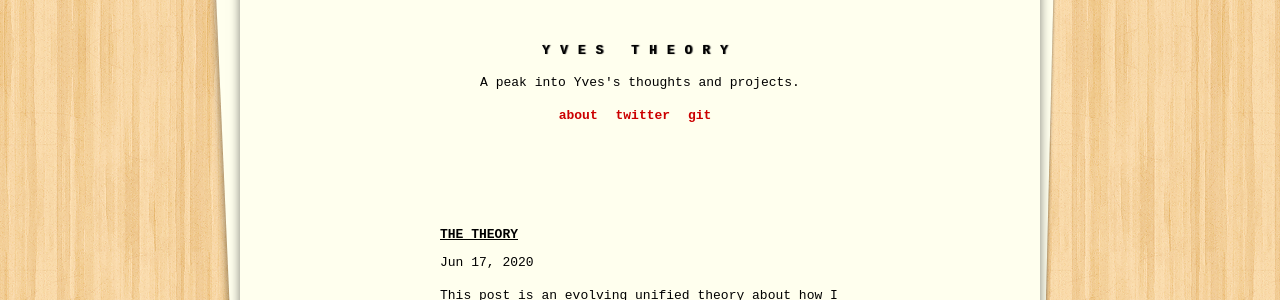
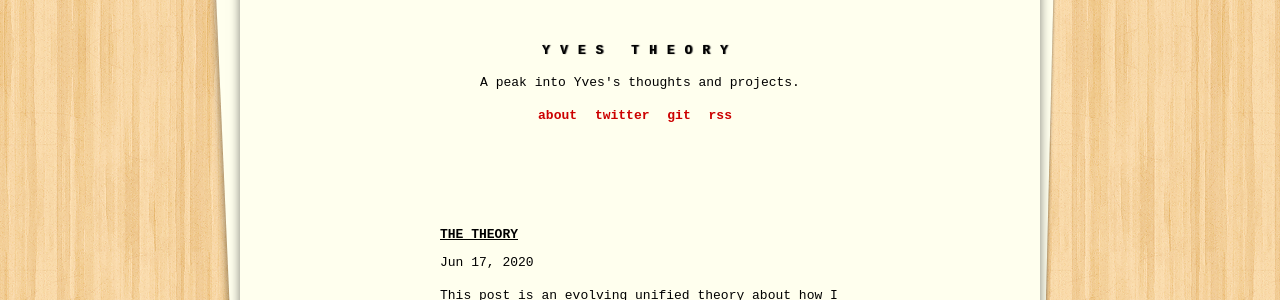
Before and after one commit to yvesdusenge/yvesdusenge.github.io, a Jekyll site: the page built from index.html, in a window 1280 px wide. Shown: the part 268-568 px from the top of the page. Built offline with Jekyll 4.4.1, drawn with Linux system fonts in a browser that asks for light colours; the list of posts is cut into pages by our own code.

Commit message:
git revert changes

```diff
--- a/_config.yml
+++ b/_config.yml
@@ -18,3 +18,5 @@ links:
     url: http://twitter.com/yvesdusenge
   - title: "git"
     url: http://github.com/yvesdusenge
+  - title: "rss"
+    url: /feed.xml
```
